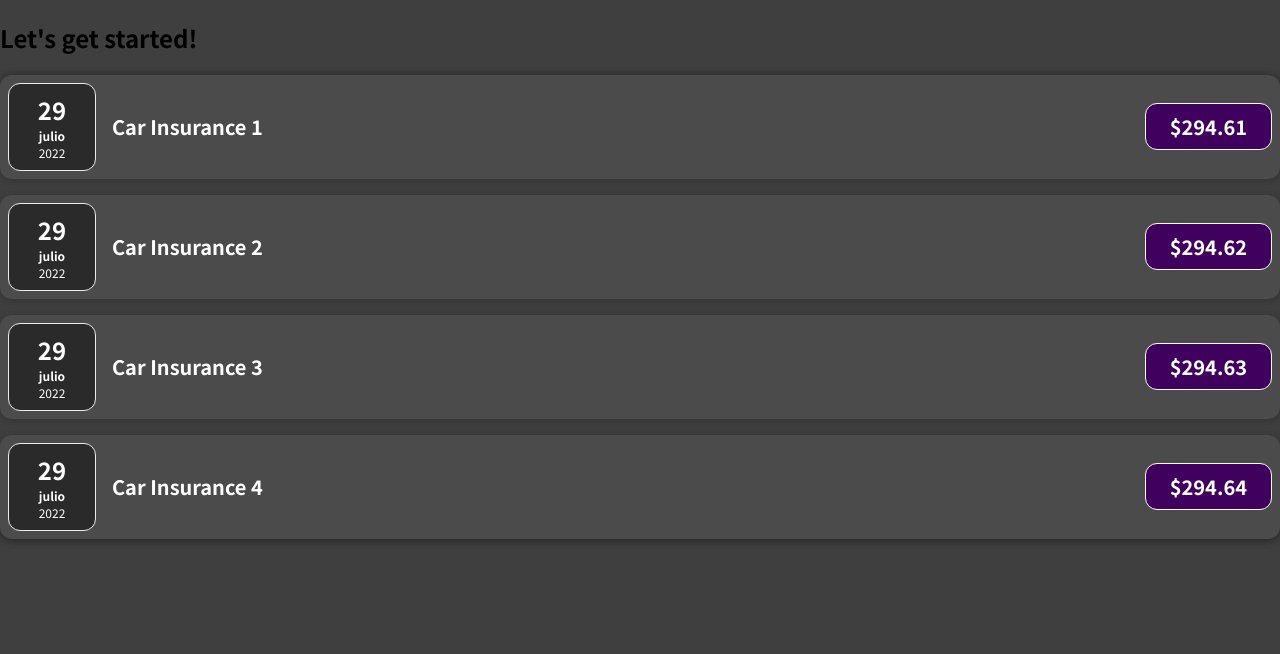
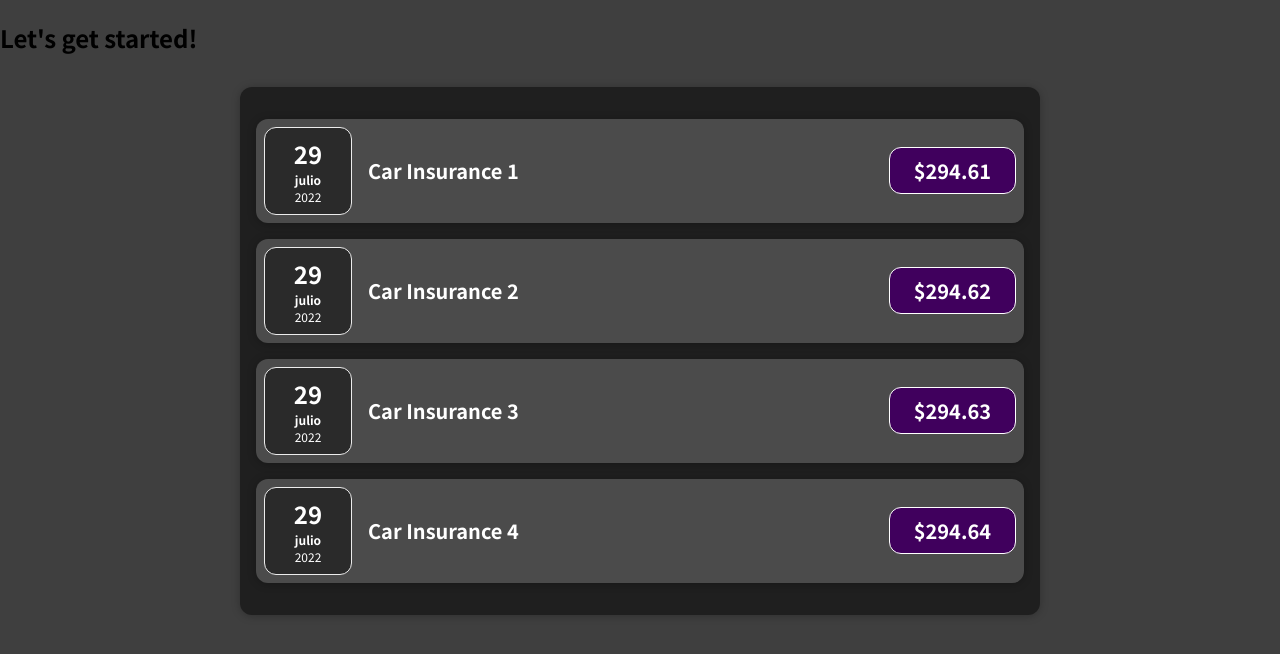
Before and after one commit to carehs12/react-course, a JavaScript app: page / in a window 1280 px wide. Shown: the top 654 px of the page. Built offline with nearby package versions, Linux system fonts and the light colour scheme.

Commit message:
fix: added className prop to ExpensesList component

```diff
--- a/src/components/ExpensesList.css
+++ b/src/components/ExpensesList.css
@@ -4,4 +4,4 @@
    margin: 2rem auto;
    width: 50rem;
    max-width: 95%;
- }
+}
--- a/src/components/ExpensesList.js
+++ b/src/components/ExpensesList.js
@@ -5,7 +5,7 @@ import Card from "./Card";
 
 function ExpensesList(props) {
    return (
-      <Card class="expenses-list">
+      <Card className="expenses-list">
          <ExpenseItem
             title={props.expenses[0].title}
             amount={props.expenses[0].amount}
```
